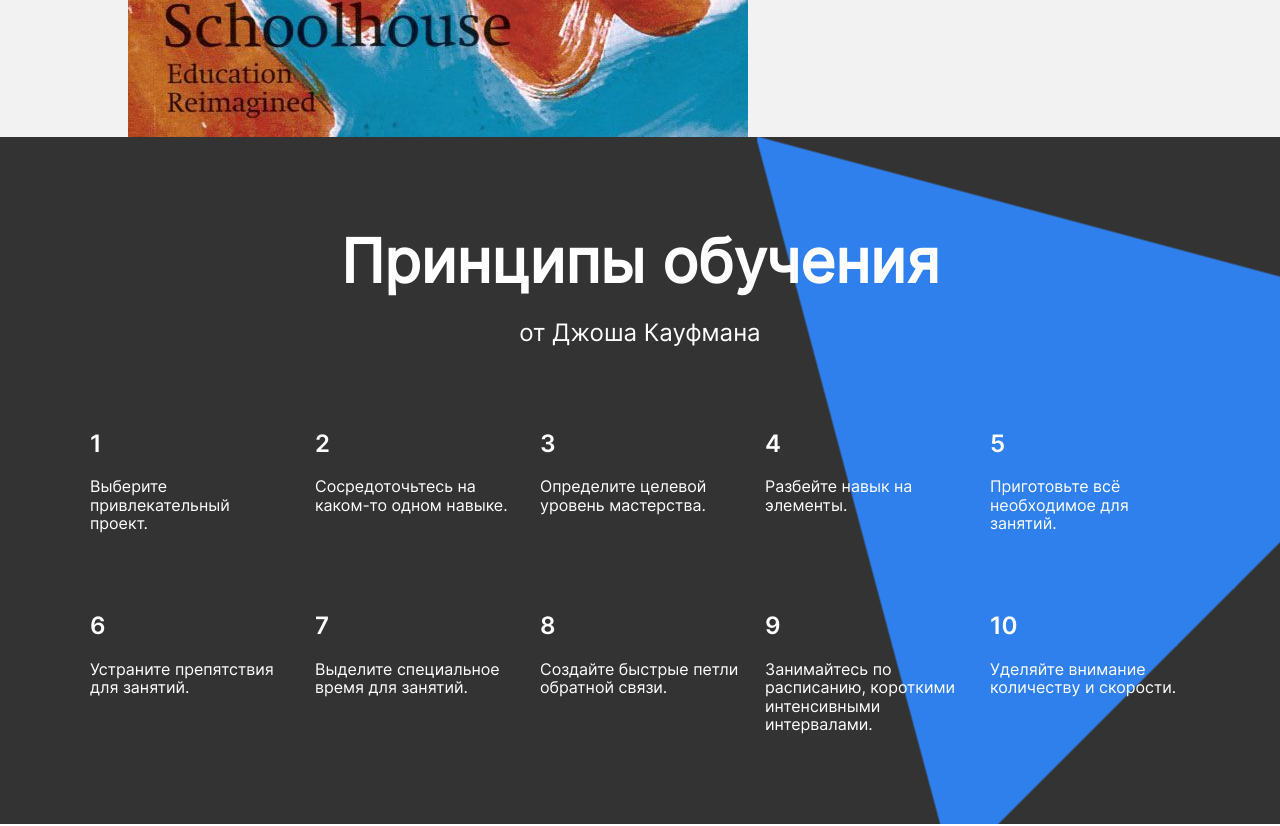
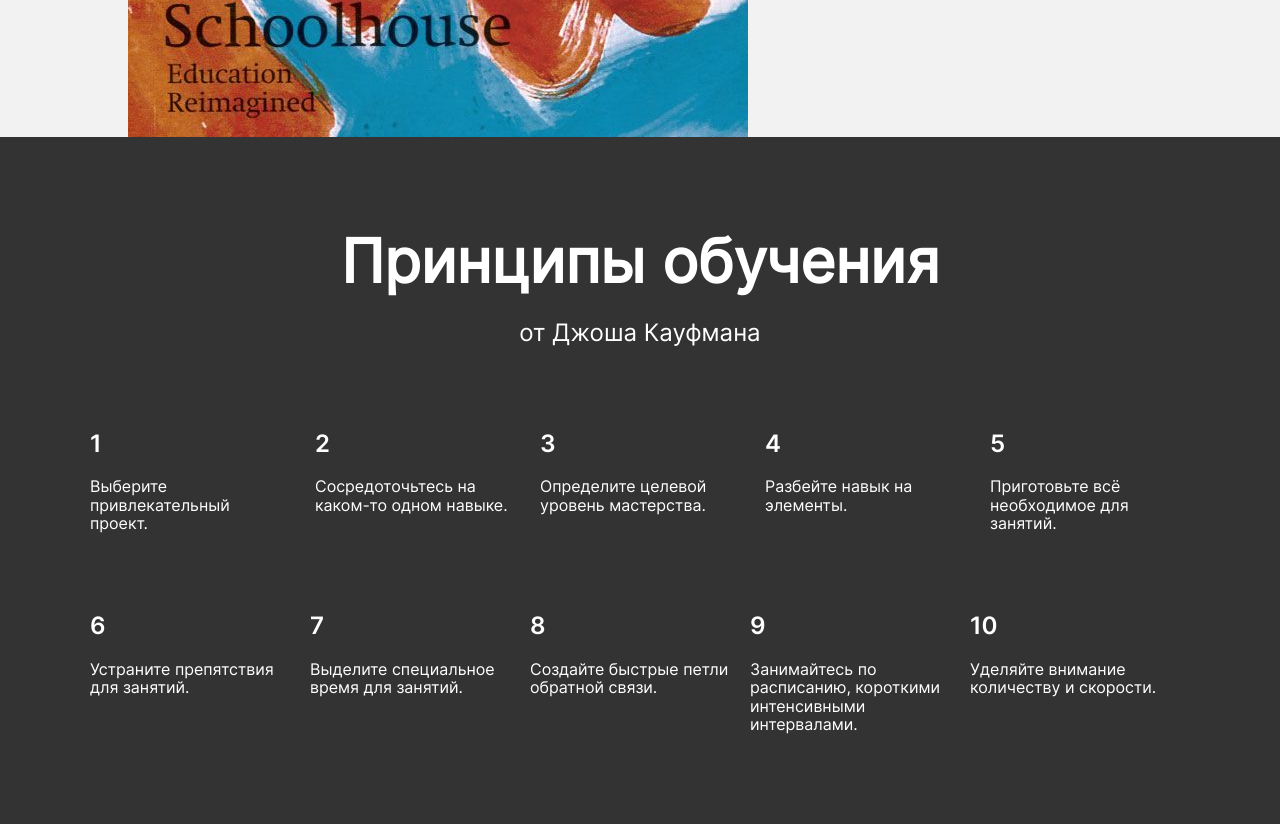
Before and after one commit to AvaveryU/how-to-learn, a plain HTML site: page Index.html in a window 1280 px wide. Shown: the part 6100-6926 px from the top of the page. Drawn offline with Linux system fonts and the light colour scheme; files whose address does not match are found by name.

Commit message:
Add files via upload

```diff
--- a/pages/index.css
+++ b/pages/index.css
@@ -63,7 +63,7 @@
 @import url(../blocks/kaufman/table/__heading/_theme/table__heading_theme_dark.css);
 @import url(../blocks/kaufman/table/__text/table__text.css);
 @import url(../blocks/kaufman/table/__text/_theme/table__text_theme_dark.css);
-@import url(../blocks/kaufman/__triangle-pls/kaufman__triangle-plc.css);
+@import url(../blocks/kaufman/__triangle-plc/kaufman__triangle-plc.css);
 
 @import url(../blocks/resourses/resourses.css);
 @import url(../blocks/resourses/__logo-zone/resourses__logo-zone.css);
@@ -76,7 +76,7 @@
 @import url(../blocks/footer/__column-links/footer__column-links.css);
 @import url(../blocks/footer/__column/footer__column.css);
 @import url(../blocks/footer/__columns/footer__columns.css);
-@import url(../blocks/footer/__social-icon/footer__social-icon.css); /*ничего нет :(*/
+/*@import url(../blocks/footer/__social-icon/footer__social-icon.css); ничего нет :(*/
 @import url(../blocks/footer/__column/_content/footer__column_content_copyright.css);
 @import url(../blocks/footer/__column/_content/footer__column_content_info.css);
 @import url(../blocks/footer/__column/_content/footer__column_content_social.css);
```
